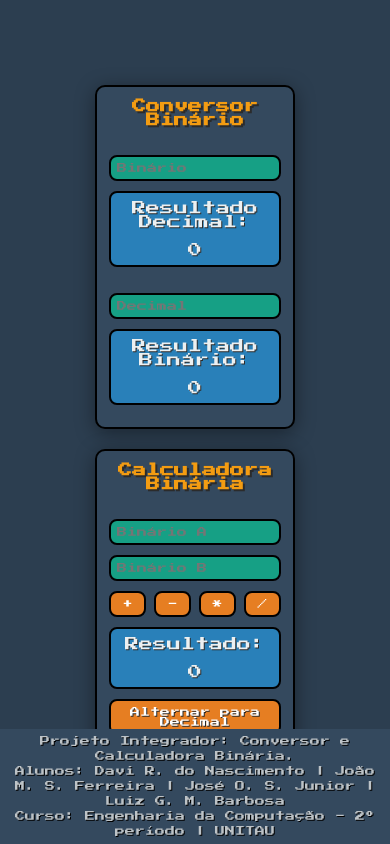
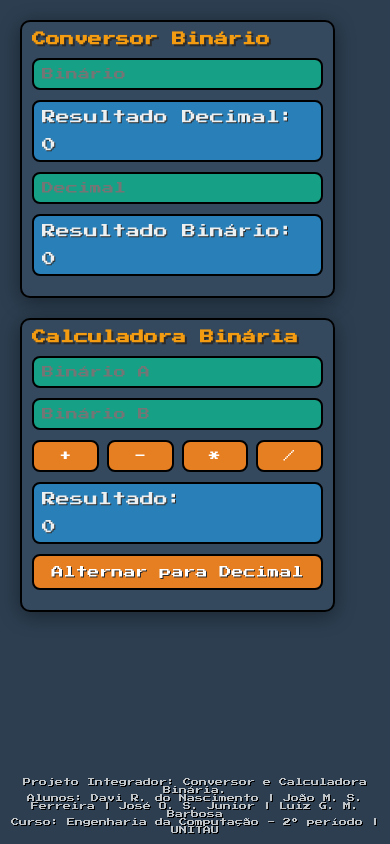
Before and after one commit to luiz007-coder/calc-convsbin, a plain HTML site: page index.html in a window 390 px wide. Drawn offline with Linux system fonts and the light colour scheme.

Commit message:
Update index.html

```diff
--- a/index.html
+++ b/index.html
@@ -14,11 +14,12 @@
             color: #ecf0f1;
             display: flex;
             justify-content: center;
-            align-items: center;
-            height: 100vh;
+            align-items: flex-start;
             flex-direction: column;
-            text-align: center;
-            overflow-x: hidden;
+            padding: 20px;
+            height: 100%;
+            touch-action: manipulation;
+            overflow-y: auto;
         }
         .wrapper {
             display: flex;
@@ -62,7 +63,10 @@
             border: 2px solid #000000;
             background-color: #e67e22;
         }
-        button:active, button:hover { transform: scale(0.95); background-color: #d35400; }
+        button:active, button:hover {
+            transform: scale(0.95);
+            background-color: #d35400;
+        }
         .result {
             border: 2px solid #000000;
             background-color: #2980b9;
@@ -71,11 +75,6 @@
             margin-bottom: 10px;
             font-size: 11px;
             text-shadow: 1px 1px #2b2b2b;
-        }
-        .error {
-            color: #ce5548;
-            font-size: 9px;
-            text-align: center;
         }
         .buttons {
             display: flex;
@@ -91,61 +90,84 @@
             padding: 10px;
             transition: background-color 0.3s;
         }
-        .toggle-btn:hover { background-color: #d35400; }
-
-        /* Créditos - fixos no rodapé para dispositivos móveis */
+        .toggle-btn:hover {
+            background-color: #d35400;
+        }
         .credits {
-            font-size: 10px;
+            font-size: 8px; /* Tamanho reduzido para os créditos */
             text-shadow: 1px 1px #000000;
             color: #bdc3c7;
             text-align: center;
+            position: fixed;
+            bottom: 5px;
+            left: 0;
+            right: 0;
             padding: 5px;
-            line-height: 1.5;
-            position: absolute;
-            bottom: 10px;
-            width: 100%;
+        }
+        /* Responsividade para telas médias (tablets e mobile em paisagem) */
+        @media (max-width: 1024px) {
+            .container {
+                max-width: 90%;
+                padding: 15px;
+            }
+            h1 {
+                font-size: 16px;
+            }
         }
 
+        /* Responsividade para telas pequenas (celulares em pé) */
         @media (max-width: 768px) {
-            .wrapper { gap: 20px; }
-            .container { width: 250px; padding: 15px; }
-            h1 { font-size: 16px; }
-            input, button { font-size: 12px; padding: 8px; }
+            .wrapper {
+                gap: 20px;
+                flex-direction: column;
+            }
+            .container {
+                width: 100%;
+                padding: 12px;
+            }
+            h1 {
+                font-size: 14px;
+            }
+            input, button {
+                font-size: 14px;
+                padding: 10px;
+            }
+            .result {
+                font-size: 14px;
+            }
         }
 
+        /* Responsividade para celulares muito pequenos */
         @media (max-width: 480px) {
-            .container { width: 200px; padding: 12px; }
-            h1 { font-size: 14px; }
-            .result { font-size: 14px; }
-            input, button { font-size: 10px; padding: 6px; }
-            .toggle-btn { font-size: 10px; padding: 6px; }
-
-            /* Créditos fixos no final da página para dispositivos móveis */
-            .credits {
-                font-size: 10px;
-                position: fixed;
-                bottom: 0;
-                background-color: #34495e;
-                text-align: center;
+            .container {
                 width: 100%;
-                padding: 5px;
+                padding: 10px;
+            }
+            h1 {
+                font-size: 14px;
+            }
+            input, button {
+                font-size: 12px;
+                padding: 8px;
+            }
+            .toggle-btn {
+                font-size: 12px;
+                padding: 10px;
             }
         }
     </style>
 </head>
 <body>
     <div class="wrapper">
+        <!-- Conversor Binário -->
         <div class="container">
             <h1>Conversor Binário</h1>
-            <br>
             <input type="text" id="binInput" placeholder="Binário" oninput="convertToDecimal()">
             <div class="result">
                 <div>Resultado Decimal:</div>
                 <br>
                 <div id="binToDecResult">0</div>
             </div>
-
-            <br>
 
             <input type="number" id="decInput" placeholder="Decimal" oninput="convertToBinary()">
             <div class="result">
@@ -155,9 +177,9 @@
             </div>
         </div>
 
+        <!-- Calculadora Binária -->
         <div class="container">
             <h1 id="calcTitle">Calculadora Binária</h1>
-            <br>
             <input type="text" id="binInputA" placeholder="Binário A">
             <input type="text" id="binInputB" placeholder="Binário B">
             <div class="buttons">
@@ -185,7 +207,7 @@
         let isBinaryMode = true;
         let operation = null;
 
-        // função de binário p dec
+        // Função de conversão Binário -> Decimal
         function convertToDecimal() {
             let binInput = document.getElementById('binInput').value;
             let binToDecResult = document.getElementById('binToDecResult');
@@ -201,7 +223,7 @@
             }
         }
 
-        // função de dec p binário
+        // Função de conversão Decimal -> Binário
         function convertToBinary() {
             let decInput = document.getElementById('decInput').value;
             let decToBinResult = document.getElementById('decToBinResult');
@@ -214,9 +236,10 @@
             } else {
                 decToBinResult.textContent = 'Decimal inválido';
                 decToBinResult.style.color = 'red';
-           }
+            }
         }
-        // aqui é p alternar entre binário e dec
+
+        // Função para alternar entre Binário e Decimal
         function toggleBinaryDecimal() {
             isBinaryMode = !isBinaryMode;
             const button = document.querySelector('.toggle-btn');
@@ -234,13 +257,13 @@
             }
         }
 
-        // setar a operação(+ - * /)
+        // Função para calcular a operação
         function setOperation(op) {
             operation = op;
             calculate();
         }
 
-        // função calc binário ou dec
+        // Função de cálculo (Binário ou Decimal)
         function calculate() {
             let inputA = document.getElementById('binInputA').value;
             let inputB = document.getElementById('binInputB').value;
@@ -251,7 +274,7 @@
                 return;
             }
 
-            // binário p dec
+            // Se estiver no modo binário
             if (operation && isBinaryMode && /^[01]+$/.test(inputA) && /^[01]+$/.test(inputB)) {
                 let numA = parseInt(inputA, 2);
                 let numB = parseInt(inputB, 2);
@@ -263,7 +286,7 @@
                 calcResult.textContent = result.toString(2);
                 calcResult.style.color = 'white';
             } else if (operation && !isBinaryMode && !isNaN(inputA) && !isNaN(inputB)) {
-                // calc dec aqui
+                // Se estiver no modo decimal
                 let numA = parseFloat(inputA);
                 let numB = parseFloat(inputB);
                 let result;
@@ -278,20 +301,6 @@
                 calcResult.style.color = 'red';
             }
         }
-
-        function resetResultIfEmpty() {
-            let inputA = document.getElementById('binInputA').value;
-            let inputB = document.getElementById('binInputB').value;
-            let calcResult = document.getElementById('binCalcResult');
-
-            if (inputA === "" || inputB === "") {
-                calcResult.textContent = '0';
-                calcResult.style.color = 'white';
-            }
-        }
-
-        document.getElementById('binInputA').addEventListener('input', resetResultIfEmpty);
-        document.getElementById('binInputB').addEventListener('input', resetResultIfEmpty);
     </script>
 </body>
 </html>
```
